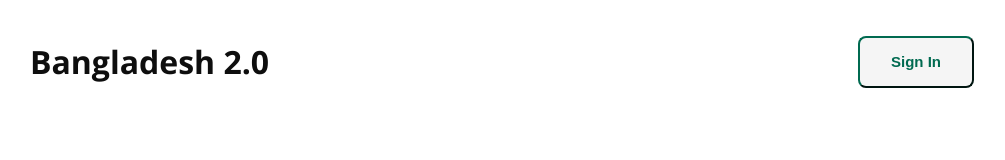
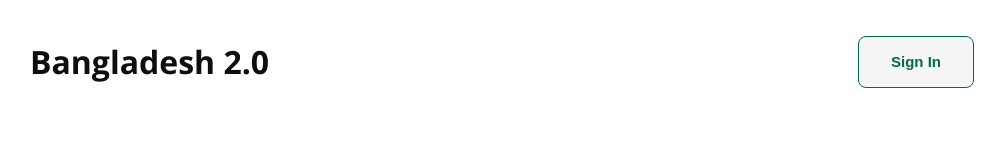
Before and after one commit to farah5112github/assignment_1, a plain HTML site: page index.html in a window 1280 px wide. Shown: the whole page, without its empty margins (138-1143 px from the left). Drawn offline with nearby package versions, Linux system fonts and the light colour scheme.

Commit message:
updated navigation part

```diff
--- a/styles/style.css
+++ b/styles/style.css
@@ -19,16 +19,15 @@ nav{
     font-size: 32px;
     color:#0E0E0E;
 }
-.nav_btn{
-    width:116px;
-    height:52px;
-    border-color: #006A50;
+.nav_btn {
+    width: 116px;
+    height: 52px;
+    border: 1px solid #006A50;
     background-color: #F5F5F5;
-    color:#006A50;
-    font-weight:600;
+    color: #006A50;
+    font-weight: 600;
     font-size: 15px;
     padding: 15px 30px;
-    border-radius: 8px;
     border-radius: 8px;
 }
 /* main styles */
```
